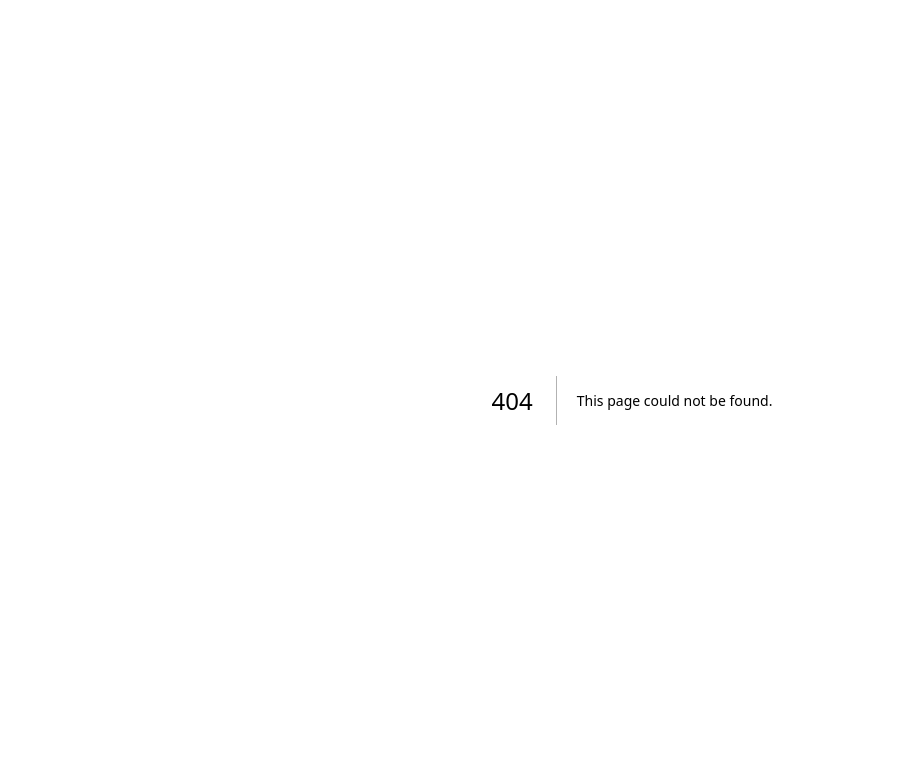
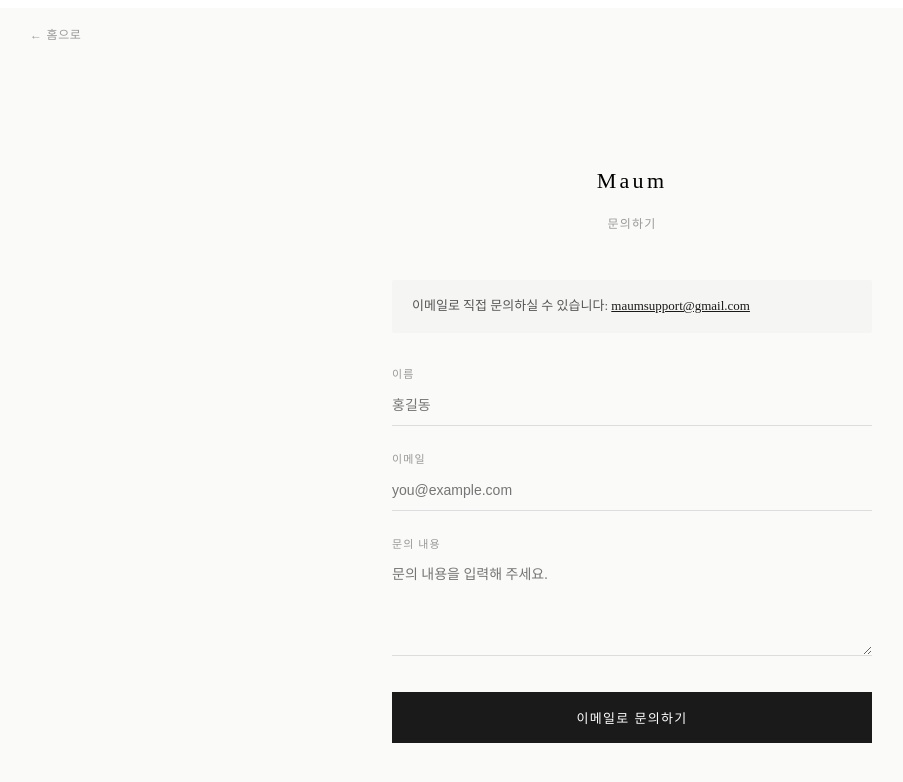
Before and after one commit to aaronlee103/maum-space, a Next.js app: page /contact in a window 1280 px wide. Before the commit this address had no page. Shown: the top 782 px of the page, without its empty margins (8-911 px from the left). Built offline with nearby package versions, Linux system fonts and the light colour scheme.

Commit message:
Create contact.js

```diff
--- /dev/null
+++ b/pages/contact.js
@@ -0,0 +1,104 @@
+import Head from 'next/head';
+import { useRouter } from 'next/router';
+import { useState } from 'react';
+
+export default function ContactPage() {
+  const router = useRouter();
+  const [form, setForm] = useState({ name: '', email: '', message: '' });
+  const [sent, setSent] = useState(false);
+  const [loading, setLoading] = useState(false);
+
+  const handleChange = e => setForm(f => ({ ...f, [e.target.name]: e.target.value }));
+
+  const handleSubmit = e => {
+    e.preventDefault();
+    setLoading(true);
+    // mailto 방식으로 이메일 클라이언트 열기
+    const subject = encodeURIComponent(`[Maum 문의] ${form.name}`);
+    const body = encodeURIComponent(
+      `이름: ${form.name}\n이메일: ${form.email}\n\n${form.message}`
+    );
+    window.location.href = `mailto:maumsupport@gmail.com?subject=${subject}&body=${body}`;
+    setLoading(false);
+    setSent(true);
+  };
+
+  const inputStyle = {
+    width: '100%', padding: '12px 0', fontSize: '14px', border: 'none',
+    borderBottom: '1px solid #ddd', outline: 'none', background: 'transparent', boxSizing: 'border-box',
+  };
+  const labelStyle = {
+    fontSize: '11px', letterSpacing: '.1em', color: '#999', textTransform: 'uppercase',
+    display: 'block', marginBottom: '4px',
+  };
+
+  return (
+    <>
+      <Head><title>문의하기 — Maum</title></Head>
+      <div style={{ minHeight: '100vh', display: 'flex', flexDirection: 'column', alignItems: 'center', justifyContent: 'center', padding: '40px 20px', background: '#fafaf8' }}>
+
+        {/* 홈으로 버튼 */}
+        <div style={{ position: 'absolute', top: '24px', left: '32px' }}>
+          <button onClick={() => router.push('/')} style={{ fontSize: '12px', color: '#999', background: 'none', border: 'none', cursor: 'pointer', letterSpacing: '.05em' }}>
+            ← 홈으로
+          </button>
+        </div>
+
+        <h1 style={{ fontSize: '22px', fontWeight: 300, letterSpacing: '.15em', marginBottom: '8px' }}>Maum</h1>
+        <p style={{ fontSize: '12px', color: '#999', letterSpacing: '.1em', marginBottom: '48px' }}>문의하기</p>
+
+        {sent ? (
+          <div style={{ textAlign: 'center', maxWidth: '360px' }}>
+            <div style={{ fontSize: '32px', marginBottom: '16px' }}>✉️</div>
+            <p style={{ fontSize: '14px', color: '#555', marginBottom: '8px' }}>이메일 클라이언트가 열렸습니다.</p>
+            <p style={{ fontSize: '13px', color: '#999', marginBottom: '32px' }}>
+              이메일 앱에서 전송을 눌러주세요.<br />
+              또는 직접 <a href="mailto:maumsupport@gmail.com" style={{ color: '#1a1a1a' }}>maumsupport@gmail.com</a>으로 문의해 주세요.
+            </p>
+            <button onClick={() => router.push('/')} style={{ padding: '14px 32px', background: '#1a1a1a', color: '#fff', border: 'none', fontSize: '13px', letterSpacing: '.1em', cursor: 'pointer' }}>
+              홈으로
+            </button>
+          </div>
+        ) : (
+          <div style={{ width: '100%', maxWidth: '480px' }}>
+            {/* 직접 이메일 안내 */}
+            <div style={{ background: '#f5f5f3', padding: '16px 20px', marginBottom: '32px', borderRadius: '2px' }}>
+              <p style={{ fontSize: '13px', color: '#555', margin: 0, lineHeight: 1.6 }}>
+                이메일로 직접 문의하실 수 있습니다:{' '}
+                <a href="mailto:maumsupport@gmail.com" style={{ color: '#1a1a1a', fontWeight: 400 }}>
+                  maumsupport@gmail.com
+                </a>
+              </p>
+            </div>
+
+            <form onSubmit={handleSubmit}>
+              <div style={{ marginBottom: '24px' }}>
+                <label style={labelStyle}>이름</label>
+                <input name="name" value={form.name} onChange={handleChange} required style={inputStyle} placeholder="홍길동" />
+              </div>
+              <div style={{ marginBottom: '24px' }}>
+                <label style={labelStyle}>이메일</label>
+                <input name="email" type="email" value={form.email} onChange={handleChange} required style={inputStyle} placeholder="you@example.com" />
+              </div>
+              <div style={{ marginBottom: '32px' }}>
+                <label style={labelStyle}>문의 내용</label>
+                <textarea
+                  name="message"
+                  value={form.message}
+                  onChange={handleChange}
+                  required
+                  rows={5}
+                  style={{ ...inputStyle, resize: 'vertical', paddingTop: '8px', fontFamily: 'inherit' }}
+                  placeholder="문의 내용을 입력해 주세요."
+                />
+              </div>
+              <button type="submit" disabled={loading} style={{ width: '100%', padding: '16px', background: '#1a1a1a', color: '#fff', border: 'none', fontSize: '13px', letterSpacing: '.1em', cursor: 'pointer' }}>
+                이메일로 문의하기
+              </button>
+            </form>
+          </div>
+        )}
+      </div>
+    </>
+  );
+}
```
